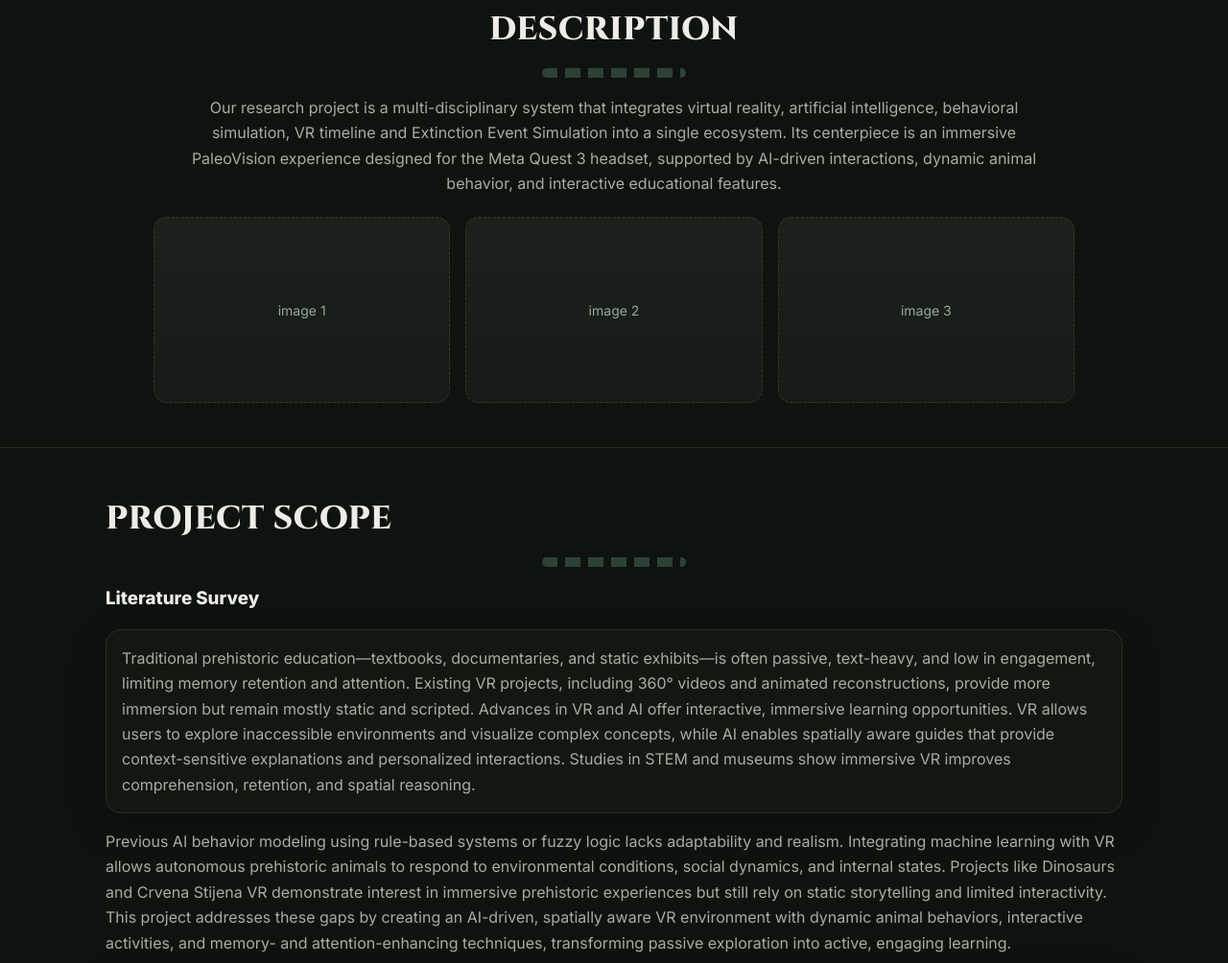
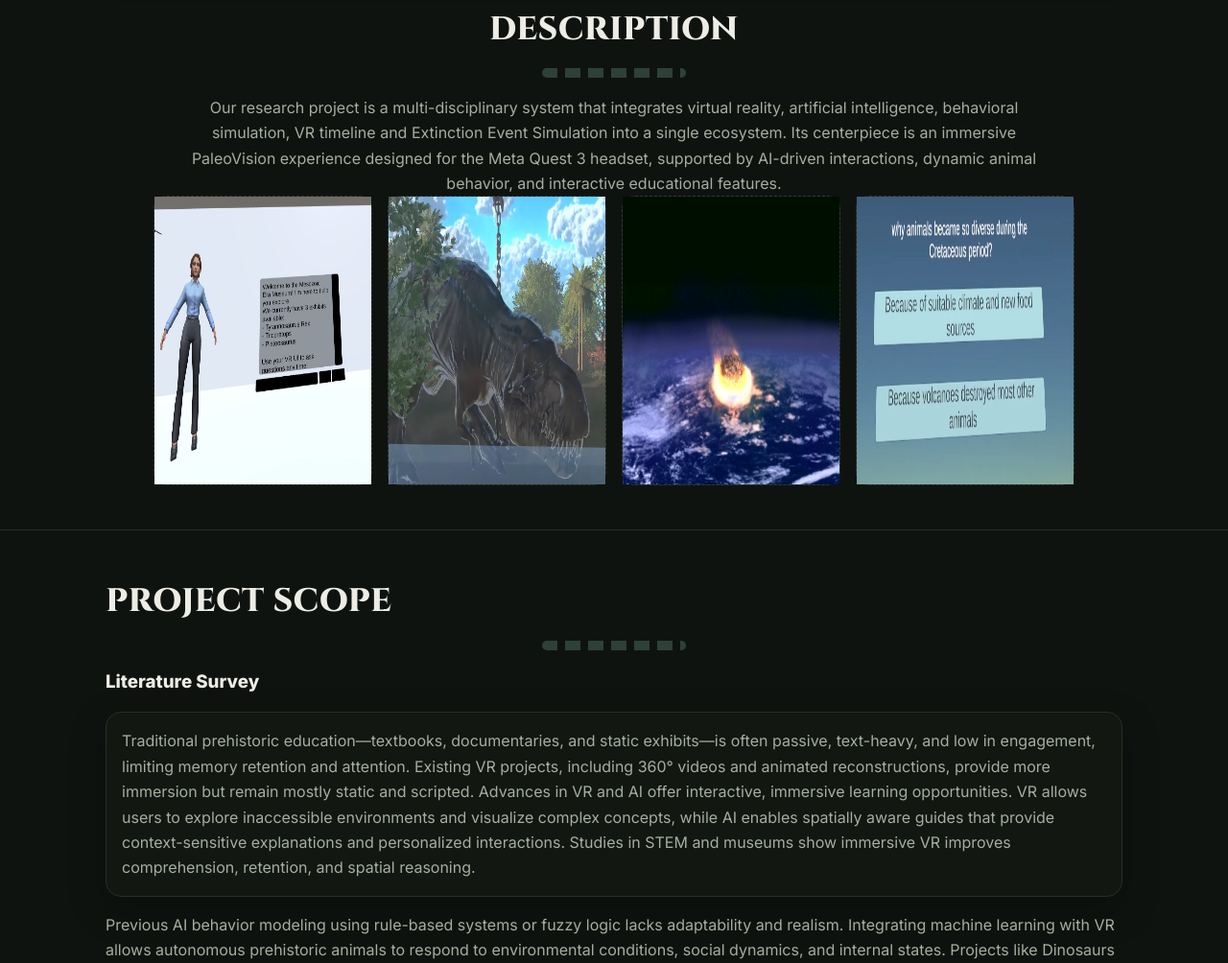
Before and after one commit to KisuraWSP/research_website, a plain HTML site: page index.html in a window 1280 px wide. Shown: the part 753-1757 px from the top of the page at 96% size. Drawn offline with Linux system fonts and the light colour scheme.

Commit message:
added images for grid

```diff
--- a/index.html
+++ b/index.html
@@ -194,10 +194,19 @@
         dynamic animal behavior, and interactive educational features.
       </p>
 
-      <div class="grid grid-3">
-        <div class="thumb"><span>image 1</span></div>
-        <div class="thumb"><span>image 2</span></div>
-        <div class="thumb"><span>image 3</span></div>
+      <div class="grid grid-4">
+        <div class="thumb">
+          <span><img src="images/webp/gd.webp" alt="AI Virtual Guide" loading="lazy" width="450" height="300"></span>
+        </div>
+        <div class="thumb">
+          <span><img src="images/webp/ab.webp" alt="AI Animal Behaviour" loading="lazy" width="450" height="300"></span>
+        </div>
+        <div class="thumb">
+          <span><img src="images/webp/Impact_event.webp" alt="KPG Extinction Event Simulation" loading="lazy" width="450" height="300"></span>
+        </div>
+        <div class="thumb">
+          <span><img src="images/webp/vak.webp" alt="VR Timeline" loading="lazy" width="450" height="300"></span>
+        </div>
       </div>
     </div>
   </section>
```
Also changed, not shown: images/webp/gd.webp (added), images/webp/vak.webp (added).
